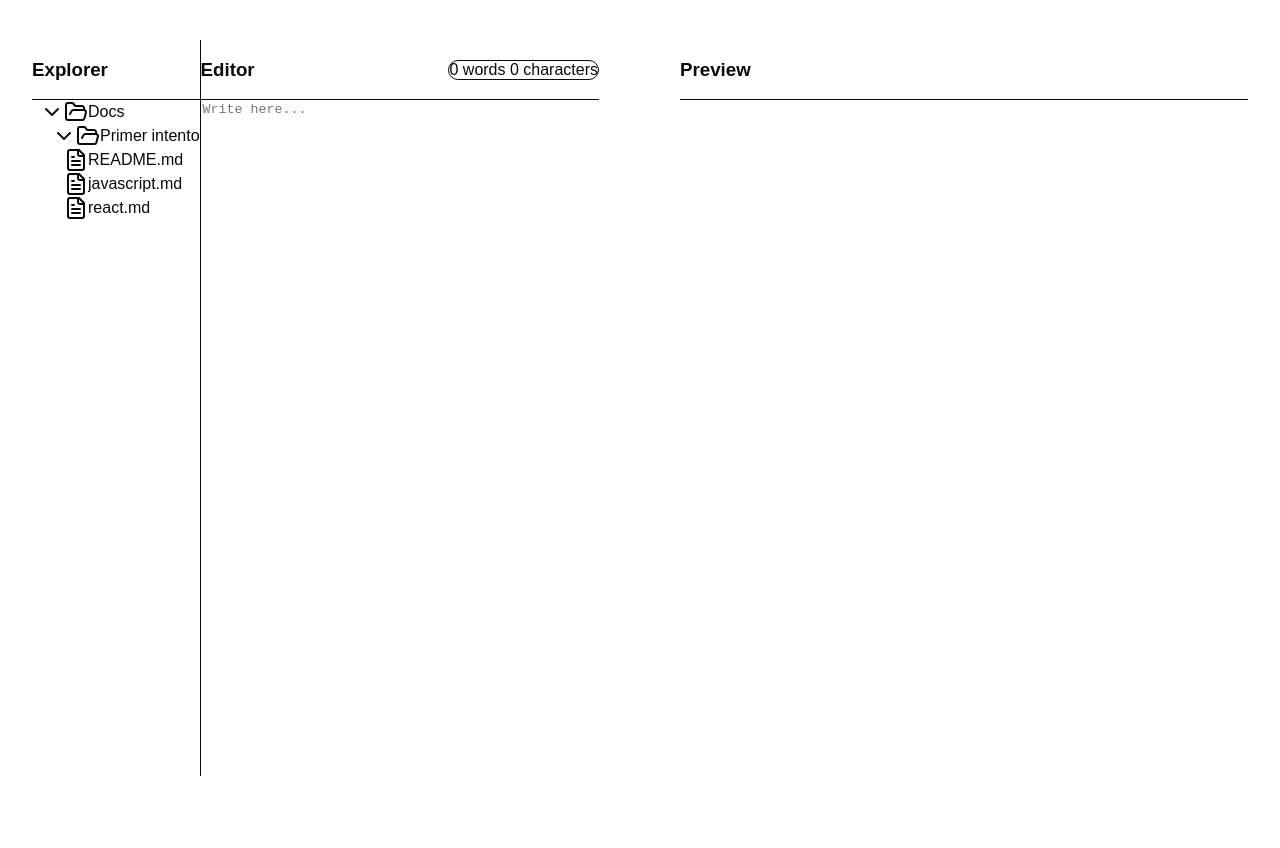
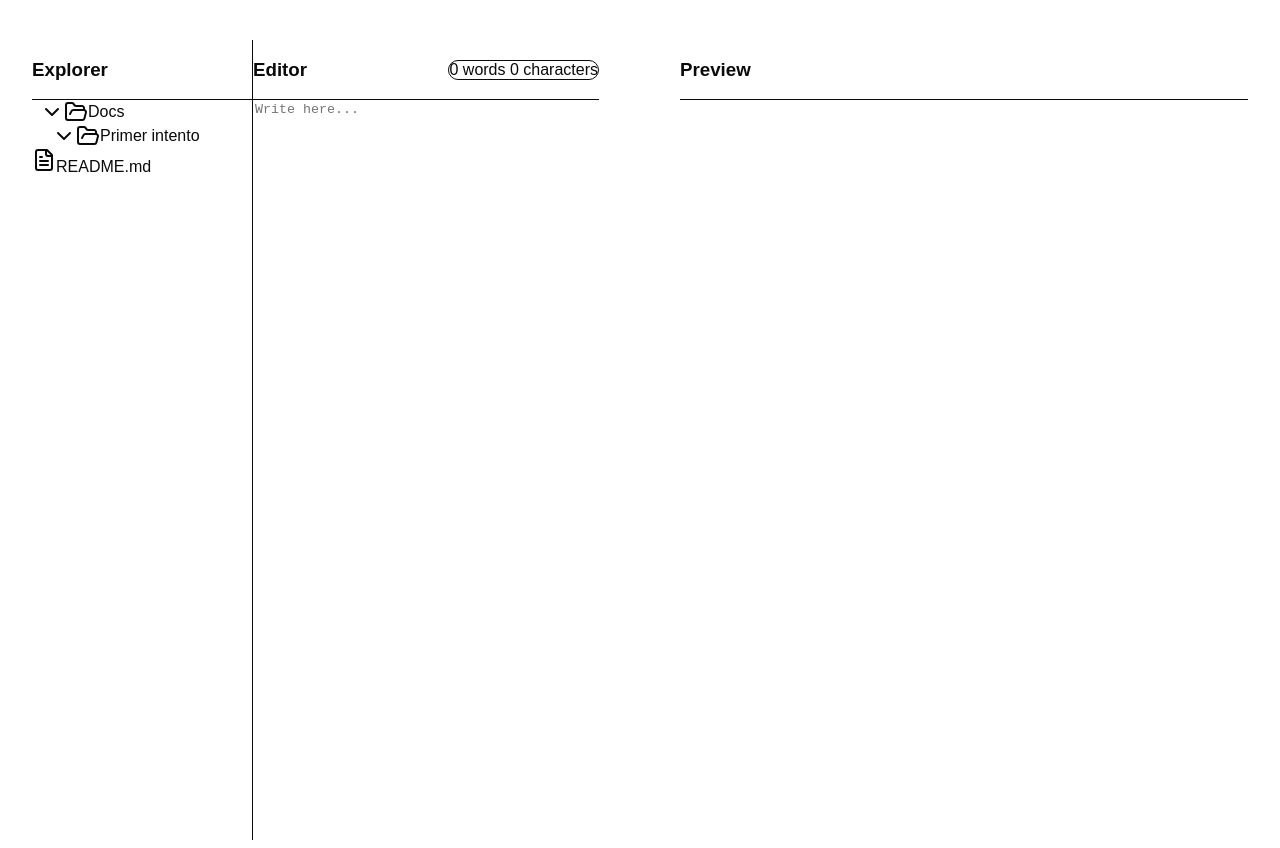
Before and after one commit to shodrig0/markdown-editor, a React (Vite) app: page / in a window 1280 px wide. Before the commit the page ends 816 px from the top, so only its background shows below. Built offline with nearby package versions, Linux system fonts and the light colour scheme.

Commit message:
fix sidebar y explorer to rename files

```diff
--- a/src/components/Editor/Editor.tsx
+++ b/src/components/Editor/Editor.tsx
@@ -1,24 +1,14 @@
 import * as React from "react"
 import { useMarkdown } from "../../context/markdownContext"
-import { Sidebar } from "../Sidebar/Sidebar"
-import type { FileNode } from "../../utils/fileNode"
 import { Separator } from "../Ui/Separator"
 import { Badge } from "../Ui/Badge"
+import Explorer from "../Explorer/Explorer"
 
 const Editor = () => {
     const { markdown, setMarkdown } = useMarkdown()!
 
-    const [selectedFile, setSelectedFile] = React.useState<string>("README.md")
-
     const [words, setWords] = React.useState(0)
     const [chars, setChars] = React.useState(0)
-
-    const handleFileSelect = (file: FileNode) => {
-        if (file.type === "file") {
-            setSelectedFile(file.name)
-            setMarkdown(`# ${file.name}\n\nAcá debería ir el contenido ${file.name} o la nota que el usuario cree`)
-        }
-    }
 
     const getWordsCount = (string: string) => {
         return string.match(/(\w)/g)?.length
@@ -47,17 +37,11 @@ const Editor = () => {
     // }
 
     return (
-        <div className="flex h-screen bg-gray-900 text-gray-100">
-            <div className="w-64 border-r border-gray-700 bg-gray-800">
-                <div className="p-4 border-b border-gray-700">
-                    <h3 className="font-semibold text-sm text-gray-200">Explorer</h3>
-                </div>
-                <div className="p-2">
-                    <Sidebar onFileSelect={handleFileSelect} selectedFile={selectedFile} />
-                </div>
-            </div>
 
         <div className="flex-1 flex">
+
+            <Explorer />
+
             <div className="flex-1 flex flex-col bg-gray-900">
                 <div className="border-b border-gray-700 p-4 flex items-center justify-between">
                     <h3 className="font-medium text-gray-200">Editor</h3>
@@ -78,7 +62,6 @@ const Editor = () => {
             <Separator orientation="vertical" className="bg-gray-700" />
             {/* <button className="bg-transparent hover:bg-dark-500 text-dark-700 font-semibold hover:text-white py-2 px-4 border border-dark-500 hover:border-transparent rounded" onClick={downloadFile}>Download md</button> */}
         </div>
-        </div>
     )
 }
 
--- /dev/null
+++ b/src/components/Explorer/Explorer.tsx
@@ -0,0 +1,35 @@
+import * as React from "react"
+import { useMarkdown } from "../../context/markdownContext"
+import type { FileNode } from "../../utils/fileNode"
+import Sidebar from "../Sidebar/Sidebar"
+
+const Explorer = () => {
+
+    const { setMarkdown } = useMarkdown()!
+
+    const [selectedFile, setSelectedFile] = React.useState<string>("README.md")
+
+    const handleFileSelect = (file: FileNode) => {
+        if (file.type === "file") {
+            setSelectedFile(file.name)
+            setMarkdown(`# ${file.name}\n\nAcá debería ir el contenido ${file.name} o la nota que el usuario cree`)
+        }
+    }
+
+    return (
+        <>
+            <div className="flex h-screen bg-gray-900 text-gray-100">
+                <div className="w-64 border-r border-gray-700 bg-gray-800">
+                    <div className="p-4 border-b border-gray-700">
+                        <h3 className="font-semibold text-sm text-gray-200">Explorer</h3>
+                    </div>
+                    <div className="p-2">
+                        <Sidebar onFileSelect={handleFileSelect} selectedFile={selectedFile} />
+                    </div>
+                </div>
+            </div>
+        </>
+    )
+}
+
+export default Explorer
--- /dev/null
+++ b/src/components/FileItem/FileItem.tsx
@@ -0,0 +1,54 @@
+import { useState } from "react";
+
+type Props = {
+    name: string
+    onRename: (newName: string) => void
+    selected: boolean
+    onClick: () => void
+}
+
+const FileItem: React.FC<Props> = ({ name, onRename, selected, onClick }) => {
+    const [editItem, setEditItem] = useState<boolean>(false)
+    const [value, setValue] = useState<string>(name)
+
+    const handleDoubleClick = () => setEditItem(true)
+
+    const handleBlur = () => {
+        setEditItem(false)
+        if (value !== name) onRename(value)
+    }
+
+    const handleKeyDown = (event: React.KeyboardEvent<HTMLInputElement>) => {
+        if (event.key === "Enter") {
+            setEditItem(false)
+            if (value !== name) onRename(value)
+        }
+
+        if (event.key === "Escape") {
+            setEditItem(false)
+            setValue(name)
+        }
+    }
+
+    return editItem ? (
+        <input
+            className="border px-1 py-0.5 text-sm"
+            value={value}
+            autoFocus
+            onChange={event => setValue(event.target.value)}
+            onBlur={handleBlur}
+            onKeyDown={handleKeyDown}
+        >
+        </input>
+    ) : (
+        <span
+            onDoubleClick={handleDoubleClick}
+            className={`cursor-pointer select-none px-1 py-0.5 rounded ${selected ? "bg-blue-200" : ""}`}
+            onClick={onClick}
+        >
+            {name}
+        </span>
+    )
+}
+
+export default FileItem
--- a/src/components/Sidebar/Sidebar.tsx
+++ b/src/components/Sidebar/Sidebar.tsx
@@ -1,21 +1,5 @@
-import * as React from "react"
-import { ChevronRight, File, FileText, Folder, FolderOpen } from "lucide-react"
-import { cn } from "../../utils/cn"
-import { Collapsible, CollapsibleContent, CollapsibleTrigger } from "../Ui/Collapsible"
-
-
-interface FileNode {
-    name: string
-    type: "file" | "folder"
-    children?: FileNode[]
-    extension?: string
-}
-
-interface FileTreeProps {
-    data?: FileNode[]
-    onFileSelect?: (file: FileNode) => void
-    selectedFile?: string
-}
+import type { FileNode, FileTreeProps } from "../../utils/fileNode"
+import TreeNode from "../TreeNode/TreeNode"
 
 const sampleData: FileNode[] = [
     {
@@ -26,92 +10,40 @@ const sampleData: FileNode[] = [
                 name: "Primer intento",
                 type: "folder",
                 children: [
-                    { name: "README.md", type: "file", extension: "md" },
-                    { name: "javascript.md", type: "file", extension: "md" },
-                    { name: "react.md", type: "file", extension: "md" },
+                    { name: "README.md", type: "file", extension: "md" }
                 ],
             },
         ]
     }
 ]
 
-const getFileIcon = (extension?: string) => {
-    if (!extension) return <File className="h-4 w-4 text-gray-400" />
-
-    switch (extension.toLowerCase()) {
-        case "md":
-        case "markdown":
-            return <FileText className="h-4 w-4 text-blue-300" />
-        default:
-            return <File className="h-4 w-4 text-gray-400" />
-    }
+interface SidebarProps extends FileTreeProps {
+    onRename: (nodeId: string, newName: string) => void
 }
 
-const TreeNode = ({
-    node,
-    level = 0,
+
+
+const Sidebar = ({
+    data = sampleData,
     onFileSelect,
     selectedFile,
-}: {
-    node: FileNode
-    level?: number
-    onFileSelect?: (file: FileNode) => void
-    selectedFile?: string
-}) => {
-    const [isOpen, setIsOpen] = React.useState(level < 2)
-    const isSelected = selectedFile === node.name
-
-    if (node.type === "file") {
-        return (
-            <div
-                className={cn(
-                    "flex items-center gap-2 py-1 px-2 text-sm cursor-pointer hover:bg-gray-700/50 rounded-sm transition-colors text-gray-300",
-                    isSelected && "bg-gray-600 text-gray-100",
-                )}
-                style={{ paddingLeft: `${level * 12 + 8}px` }}
-                onClick={() => onFileSelect?.(node)}
-            >
-                {getFileIcon(node.extension)}
-                <span className="truncate">{node.name}</span>
-            </div>
-        )
-    }
-
+    onRename
+}: SidebarProps) => {
     return (
-        <Collapsible open={isOpen} onOpenChange={setIsOpen}>
-            <CollapsibleTrigger asChild>
-                <div
-                    className="flex items-center gap-2 py-1 px-2 text-sm cursor-pointer hover:bg-gray-700/50 rounded-sm transition-colors w-full text-gray-300"
-                    style={{ paddingLeft: `${level * 12 + 8}px` }}
-                >
-                    <ChevronRight className={cn("h-4 w-4 transition-transform text-gray-400", isOpen && "rotate-90")} />
-                    {isOpen ? <FolderOpen className="h-4 w-4 text-blue-400" /> : <Folder className="h-4 w-4 text-blue-400" />}
-                    <span className="truncate">{node.name}</span>
-                </div>
-            </CollapsibleTrigger>
-            <CollapsibleContent>
-                {node.children?.map((child, index) => (
-                    <TreeNode
-                        key={`${child.name}-${index}`}
-                        node={child}
-                        level={level + 1}
-                        onFileSelect={onFileSelect}
-                        selectedFile={selectedFile}
-                    />
-                ))}
-            </CollapsibleContent>
-        </Collapsible>
+        <div className="w-full">
+            {data.map((node, index) => (
+                <TreeNode
+                    key={`${node.name}-${index}`}
+                    node={node}
+                    onFileSelect={onFileSelect ?? (() => { })}
+                    selectedFile={selectedFile || null}
+                    onRename={onRename}
+                    nodeId={`${node.name}-${index}`}
+                    level={0}
+                />
+            ))}
+        </div>
     )
 }
 
-export function Sidebar({ data = sampleData, onFileSelect, selectedFile }: FileTreeProps) {
-    return (
-        <div className="w-full" >
-            {
-                data.map((node, index) => (
-                    <TreeNode key={`${node.name}-${index}`} node={node} onFileSelect={onFileSelect} selectedFile={selectedFile} />
-                ))
-            }
-        </div >
-    )
-}
+export default Sidebar
--- /dev/null
+++ b/src/components/TreeNode/TreeNode.tsx
@@ -0,0 +1,74 @@
+import type { TreeNodeProps } from "../../utils/fileNode"
+import * as React from "react"
+import { ChevronRight, File, FileText, Folder, FolderOpen } from "lucide-react"
+import { cn } from "../../utils/cn"
+import { Collapsible, CollapsibleContent, CollapsibleTrigger } from "../Ui/Collapsible"
+import FileItem from "../FileItem/FileItem"
+
+const getFileIcon = (extension?: string) => {
+    if (!extension) return <File className="h-4 w-4 text-gray-400" />
+
+    switch (extension.toLowerCase()) {
+        case "md":
+        case "markdown":
+            return <FileText className="h-4 w-4 text-blue-300" />
+        default:
+            return <File className="h-4 w-4 text-gray-400" />
+    }
+}
+
+const TreeNode = ({
+    node,
+    level = 0,
+    onFileSelect,
+    selectedFile,
+    onRename,
+    nodeId
+}: TreeNodeProps) => {
+    const [isOpen, setIsOpen] = React.useState(level < 2)
+    const isSelected = selectedFile?.name === node.name
+
+    if (node.type === "file") {
+        return (
+            <>
+                {getFileIcon(node.extension)}
+                <FileItem
+                    name={node.name}
+                    onRename={newName => onRename(nodeId, newName)}
+                    selected={isSelected}
+                    onClick={() => onFileSelect(node)}
+                />
+            </>
+        )
+    }
+
+    return (
+        <Collapsible className="w-[220px] min-w-[220px] max-w-[220px] overflow-x-hidden p-5 border-gray-300 bg-gray-50 h-full" open={isOpen} onOpenChange={setIsOpen}>
+            <CollapsibleTrigger asChild>
+                <div
+                    className="flex items-center gap-2 py-1 px-2 text-sm cursor-pointer hover:bg-gray-700/50 rounded-sm transition-colors w-full text-gray-300"
+                    style={{ paddingLeft: `${level * 12 + 8}px` }}
+                >
+                    <ChevronRight className={cn("h-4 w-4 transition-transform text-gray-400", isOpen && "rotate-90")} />
+                    {isOpen ? <FolderOpen className="h-4 w-4 text-blue-400" /> : <Folder className="h-4 w-4 text-blue-400" />}
+                    <span className="truncate">{node.name}</span>
+                </div>
+            </CollapsibleTrigger>
+            <CollapsibleContent>
+                {node.children?.map((child, index) => (
+                    <TreeNode
+                        key={`${child.name}-${index}`}
+                        node={child}
+                        level={level + 1}
+                        onFileSelect={onFileSelect}
+                        selectedFile={selectedFile}
+                        onRename={onRename}
+                        nodeId={child.id}
+                    />
+                ))}
+            </CollapsibleContent>
+        </Collapsible>
+    )
+}
+
+export default TreeNode
--- /dev/null
+++ b/src/utils/utils.ts
@@ -0,0 +1,6 @@
+import { clsx, type ClassValue } from "clsx"
+import { twMerge } from "tailwind-merge"
+
+export function cn(...inputs: ClassValue[]) {
+    return twMerge(clsx(inputs))
+}
```
Also changed, not shown: src/utils/fileNode.ts (+16 -0 lines). Lines whose indentation alone changed are shown as unchanged.
